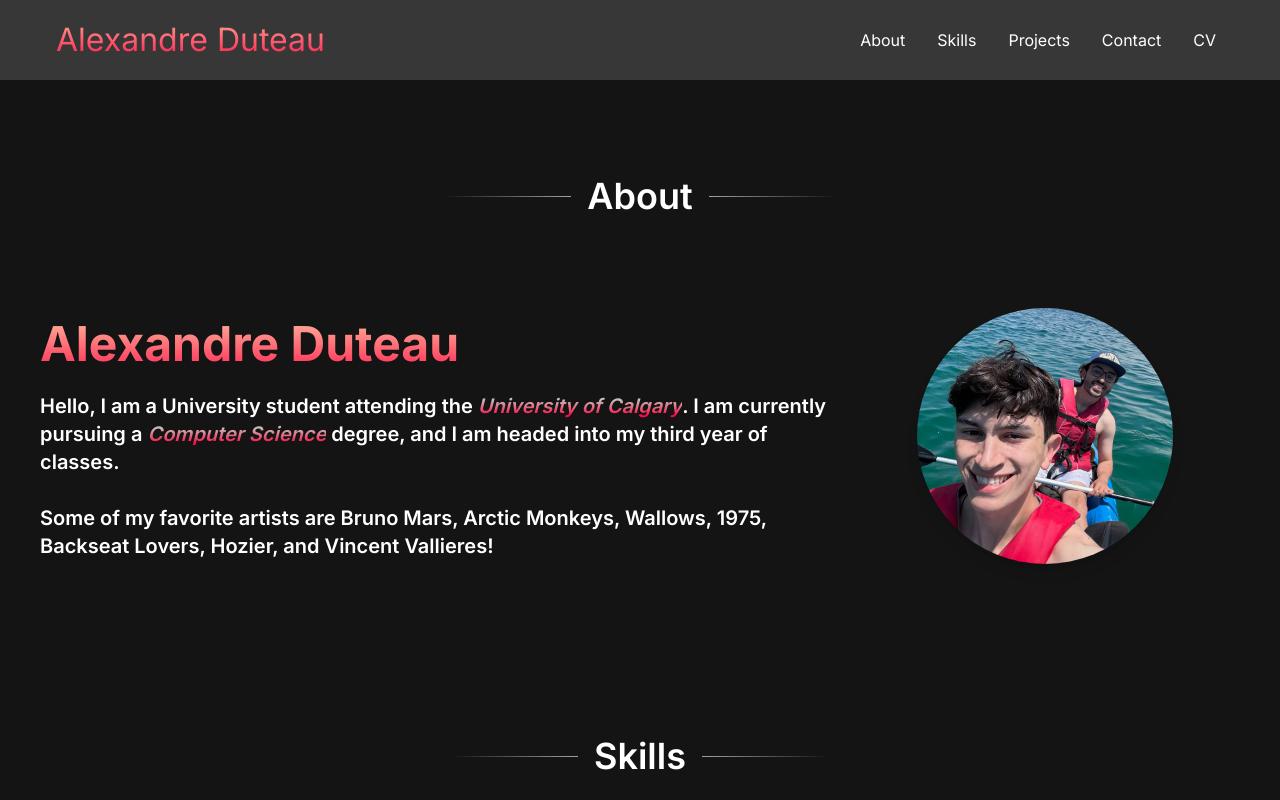
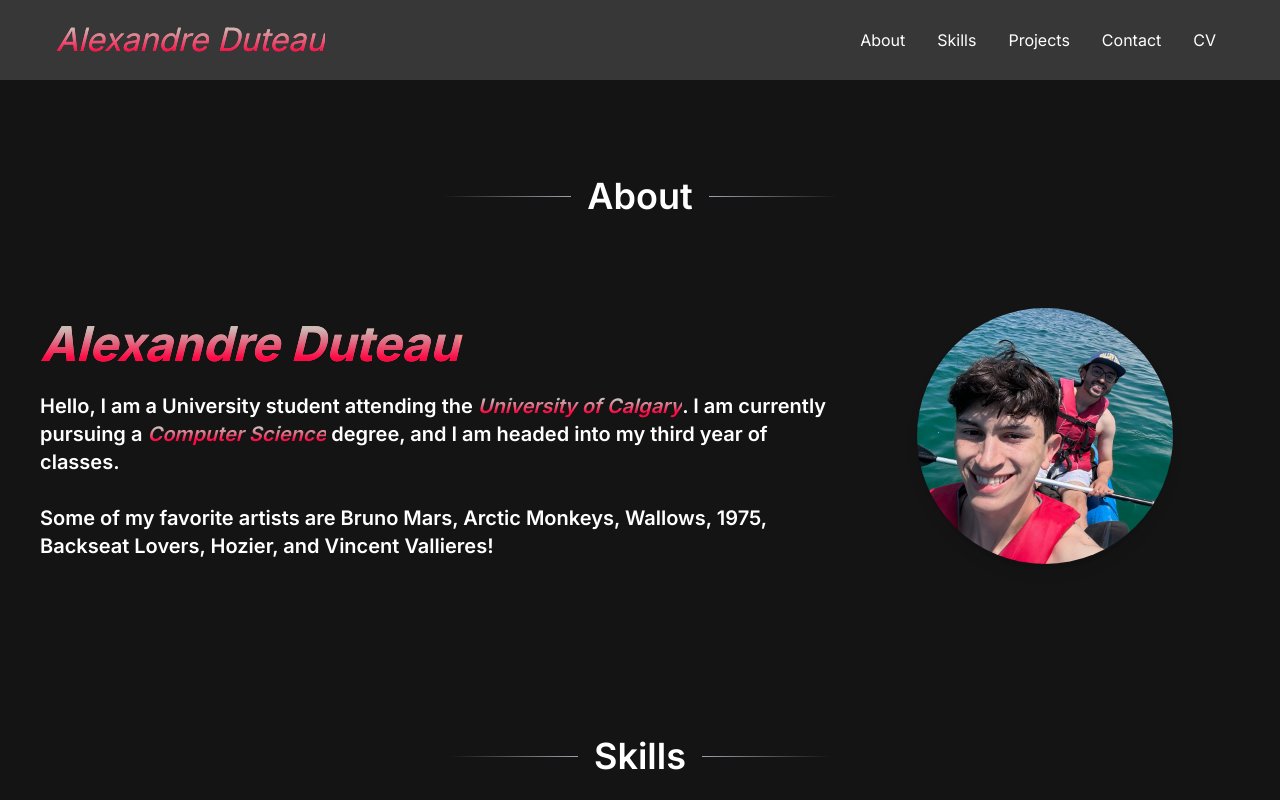
Before and after one commit to Alexd2004/Portfolio-Official, a Next.js app: page / in a window 1280 px wide. Shown: the top 800 px of the page. Built offline with nearby package versions, Linux system fonts and the light colour scheme.

Commit message:
Changed overall colour scheme of red

```diff
--- a/src/app/globals.css
+++ b/src/app/globals.css
@@ -34,12 +34,27 @@ body {
 }
 
 
+.AD{
+  font-style: italic;
+  /* font-size: 27px; */
+  background-color: #ff8177;
+  background-image: linear-gradient(to top, #ff0844 25%, #cabbb6 75%);
+  background-size: 100%;
+  -webkit-background-clip: text;
+  -moz-background-clip: text;
+  -webkit-text-fill-color: transparent;
+  -moz-text-fill-color: transparent;
+
+
+}
+
+
 
 .UNI{
   font-style: italic;
   /* font-size: 27px; */
   background-color: #ff8177;
-  background-image: linear-gradient(to top, #ff0844 10%, #cabbb6 75%);
+  background-image: linear-gradient(to top, #ff0844 25%, #cabbb6 75%);
   background-size: 100%;
   -webkit-background-clip: text;
   -moz-background-clip: text;
--- a/src/components/aboutSection.tsx
+++ b/src/components/aboutSection.tsx
@@ -4,7 +4,7 @@ export function AboutSection() {
         <div className="grid items-center justify-center w-full max-w-[1300px] lg:h-[50vh] md:h-[60vh] h-full pb-2 px-6 mx-auto md:grid-cols-3 gap-4">
           <div className="md:col-span-2 text-center md:text-left">
             <h2 className="mt-2 text-4xl pb-4 font-bold text-transparent bg-clip-text  bg-gradient-to-t from-[#ff0844] to-[#ffb199] md:text-5xl">
-              Alexandre Duteau
+              <span className="AD">Alexandre Duteau</span>
             </h2>
             <p className="mt-2   text-lg font-semibold text-white leading-relaxed md:text-xl">
               Hello, I am a University student attending the <span className="UNI">University of Calgary</span>. I am currently pursuing a <span className="UNI">Computer Science</span> degree, and I am headed into my third year of classes.<br /><br />
--- a/src/components/navbar.tsx
+++ b/src/components/navbar.tsx
@@ -13,7 +13,7 @@ export function NavBar() {
     <nav className="bg-[#424242]/80 h-20 flex justify-center items-center sticky top-0 z-[999]">
       <div className="flex justify-between items-center w-full max-w-[1300px] mx-auto px-6 md:px-12">
         <a href="/" id="navbar__logo" className="text-[24px] sm:text-[28px] md:text-[32px] bg-clip-text text-transparent bg-gradient-to-t from-[#ff0844] to-[#ffb199] flex items-center cursor-pointer">
-          <i className="fas fa-gem mr-2"></i>Alexandre Duteau
+          <i className="fas fa-gem mr-2"></i> <span className='AD'> Alexandre Duteau </span>
         </a>
         <div id="mobile-menu" onClick={toggleMenu} className="flex flex-col justify-between h-5 cursor-pointer md:hidden">
           <span className={`block w-6 h-[2px] bg-white transition-transform ${isMenuOpen ? 'rotate-45 translate-y-1.5' : ''}`}></span>
```
